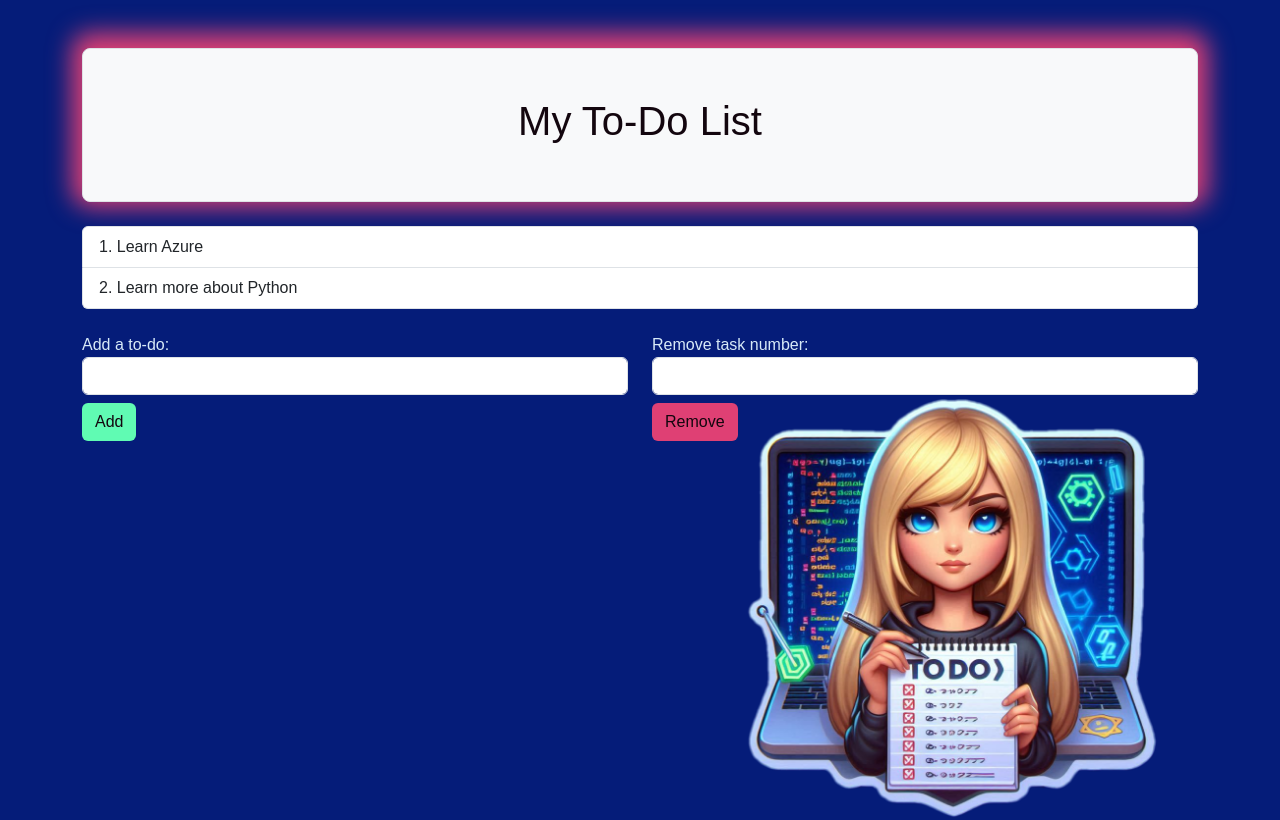
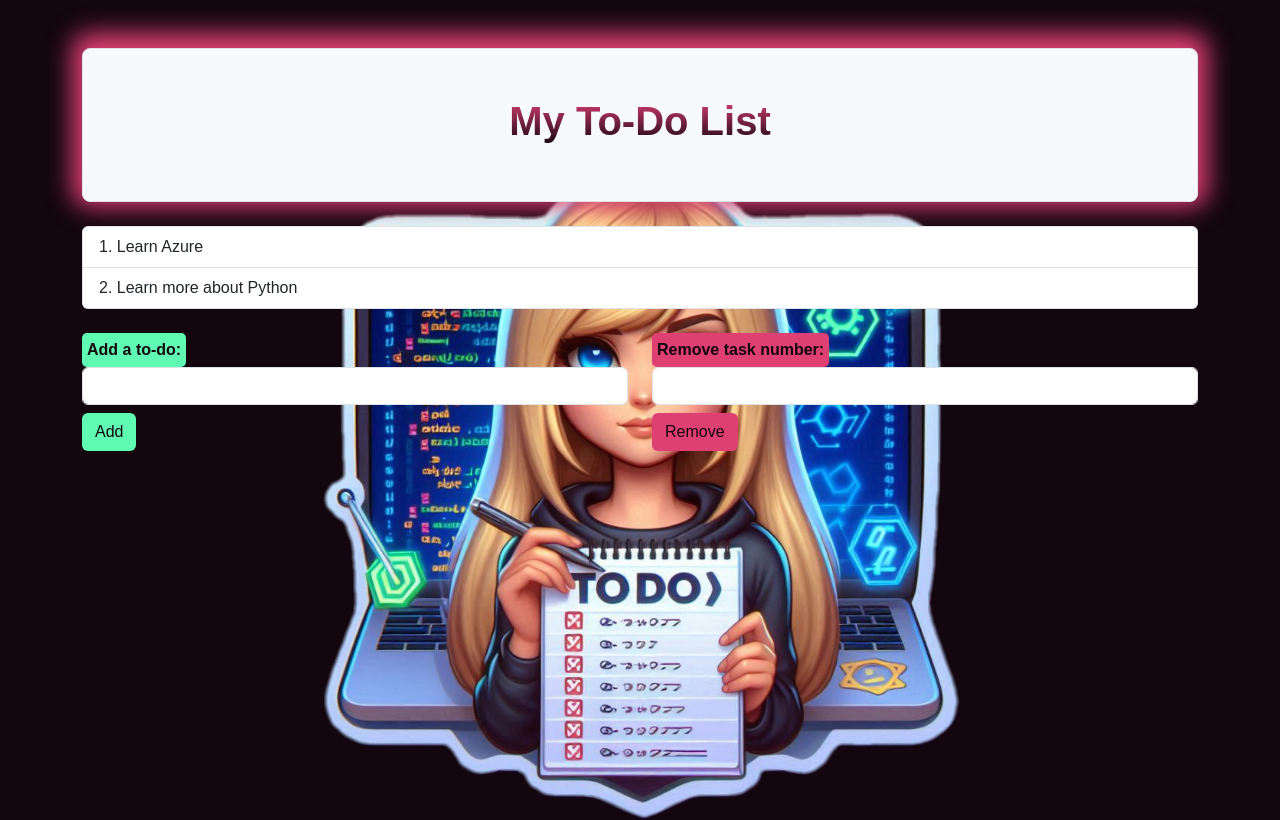
Before and after one commit to EVondrus/ToDoApp, a Flask app: page / in a window 1280 px wide. Run offline with Flask 3, Linux system fonts and the light colour scheme.

Commit message:
Update styling

```diff
--- a/static/css/style.css
+++ b/static/css/style.css
@@ -1,5 +1,5 @@
 body {
-    background-color: #051C79;
+    background-color: #13060E;
     color: #D8EAF8;
     font-family: Arial, sans-serif;
     overflow: hidden;
@@ -9,6 +9,31 @@ body {
 h1 {
     color: #13060E;
     text-align: center;
+    font-weight: 600;
+    background: linear-gradient(to top, #13060E, #DF4074);
+    -webkit-background-clip: text;
+    -webkit-text-fill-color: transparent;
+}
+
+label {
+    color:#D8EAF8
+}
+
+.item-remove{
+    color: #13060E;
+    background-color: #DF4074;
+    border-radius: 5px;
+    padding: 5px;
+    font-weight: bold;
+}
+
+.item-add {
+    color: #13060E;
+    background-color: #60FBB3;
+    border-radius: 5px;
+    padding: 5px;
+    font-weight: bold;
+
 }
 
 .custom-cont {
@@ -17,9 +42,16 @@ h1 {
 }
 
 .image-behind {
-    margin-top: -68px;
+    margin-top: -100px;
     z-index: -1;
-    transform: translateX(-30%);
+    position: absolute;
+    bottom: -20px;
+    left: 50%;
+    transform: translateX(-50%);
+    width: 50%;
+    max-width: 50%;
+    height: auto;
+
 }
 
 .add-btn {
--- a/templates/index.html
+++ b/templates/index.html
@@ -26,7 +26,7 @@
             <div class="col-6">
                 <form action="/add" method="post" class="my-4">
                     <div class="form-group">
-                        <label for="todo">Add a to-do:</label>
+                        <label for="todo" class="item-add">Add a to-do:</label>
                         <input type="text" name="todo" class="form-control mb-2 ">
                     </div>
                     <button type="submit" class="btn add-btn">Add</button>
@@ -35,7 +35,7 @@
             <div class="col-6">
                 <form action="/remove" method="post" class="my-4">
                     <div class="form-group">
-                        <label for="item_number">Remove task number:</label>
+                        <label for="item_number" class="item-remove">Remove task number:</label>
                         <input type="number" name="item_number" min="1" class="form-control mb-2">
                     </div>
                     <button type="submit" class="btn rmv-btn">Remove</button>
```
